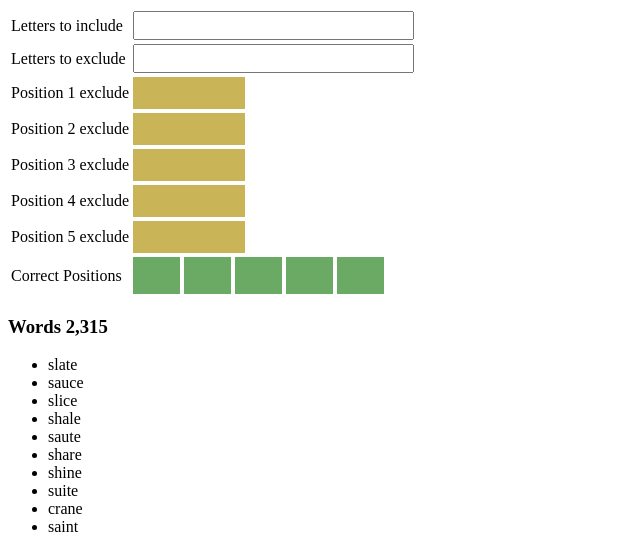
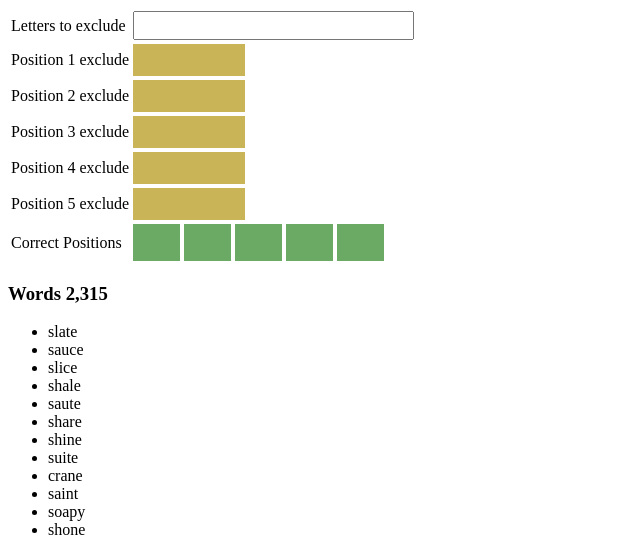
Before and after one commit to blowhacker/wordlesolver, a Flask app: page / in a window 1280 px wide. Shown: the top 537 px of the page, without its empty margins (0-640 px from the left). Run offline with Flask 2, Linux system fonts and the light colour scheme.

Commit message:
removed include string - that was redundant

```diff
--- a/code/templates/index.html
+++ b/code/templates/index.html
@@ -52,6 +52,7 @@
 <script>
     function getWords() {
 
+        let strInclude = ''
         let exclude_pos = []
         document.querySelectorAll(".pos_exc").forEach(ele => {
             let pos = ele.name.replace('exclude_pos_', '')
@@ -59,6 +60,7 @@
                 let d = {}
                 d[pos] = char
                 exclude_pos.push(d)
+                strInclude += char
             })
         })
 
@@ -70,9 +72,8 @@
             })
         })
 
-
         let params = {
-            include: document.querySelector("[name=include]").value.toLowerCase(),
+            include: [...new Set(strInclude)].join('').toLowerCase(),
             exclude: document.querySelector("[name=exclude]").value.toLowerCase(),
             exclude_pos: JSON.stringify(exclude_pos),
             include_pos: JSON.stringify(include_pos),
@@ -99,16 +100,6 @@
     setInterval(() => {
         let newvals = ""
 
-        document.querySelectorAll('.pos_exc').forEach(ele => {
-            let eleInc = document.querySelector('input[name=include]')
-            let val = ele.value.replace(/[^a-z]/ig, '');
-            [...new Set(val)].forEach(char => {
-                if (eleInc.value.indexOf(char) == -1) {
-                    eleInc.value += char
-                }
-            })
-        })
-
         document.querySelectorAll("input").forEach(ele => {
             let newVal = ele.value.replace(/[^a-z]/ig, '')
             newVal = [...new Set(newVal)].join('')
@@ -129,10 +120,6 @@
         {% block header %}{% endblock %}
     </header>
     <table>
-        <tr>
-            <td>Letters to include</td>
-            <td><input type="text" name="include" pattern="[a-z]"></td>
-        </tr>
         <tr>
             <td>Letters to exclude </td>
             <td><input type="text" name="exclude" pattern="[a-z]"></td>
```
